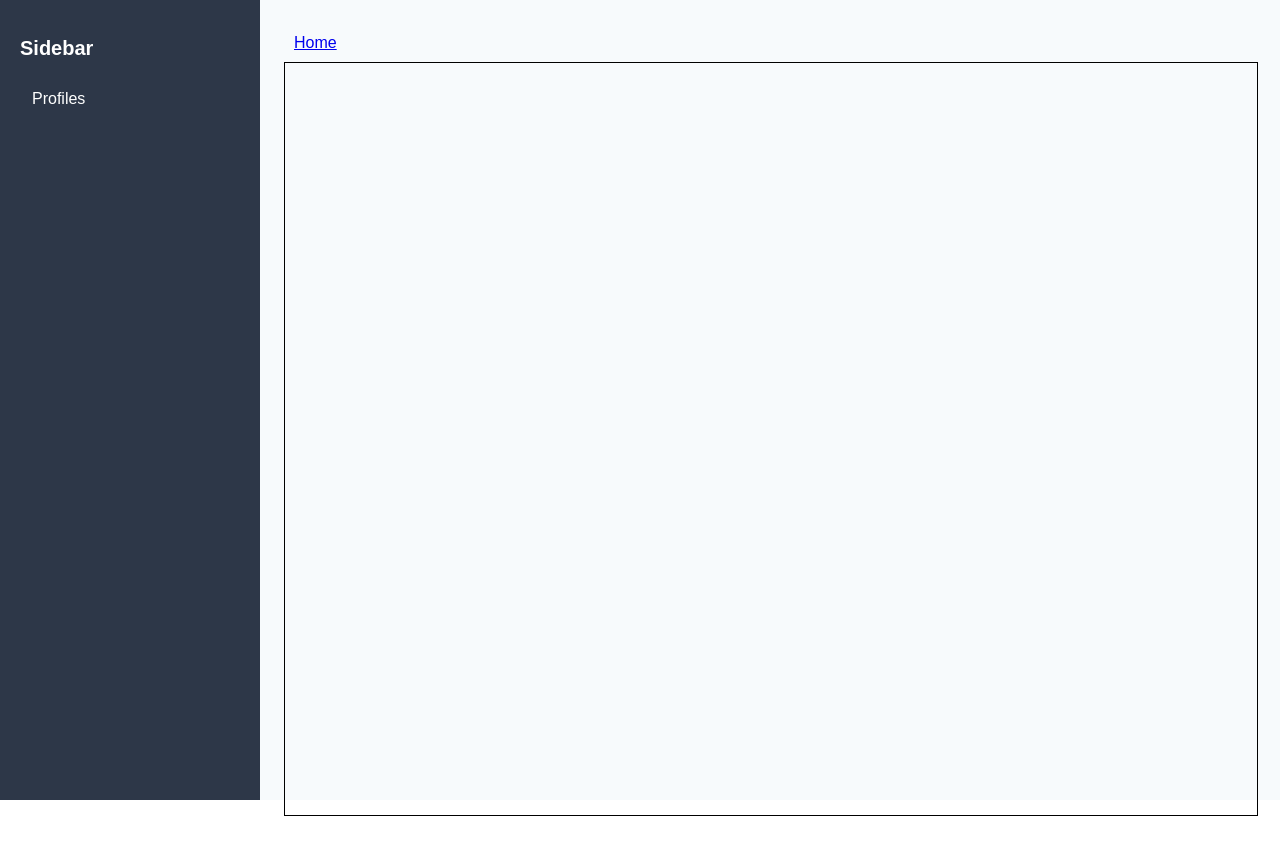
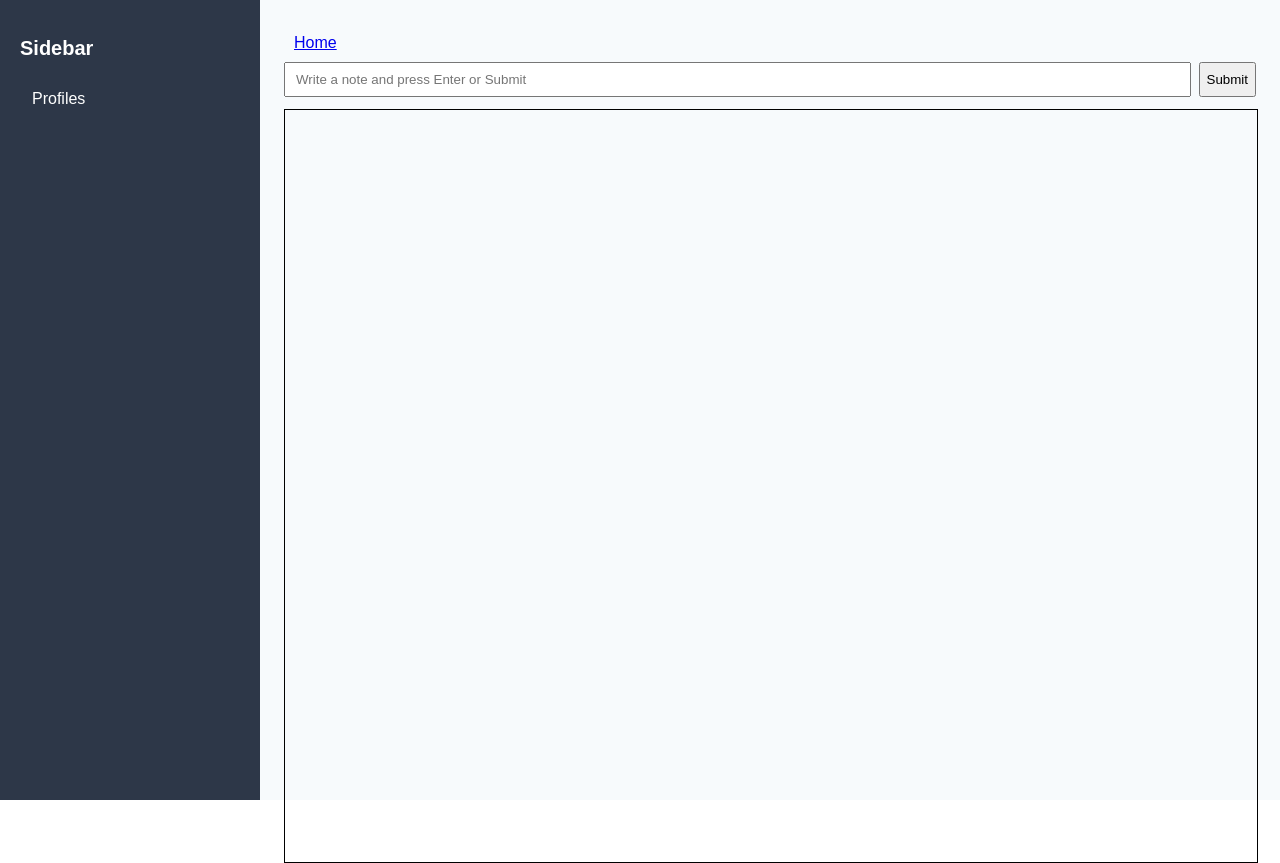
Before and after one commit to pratik123-r/react-lld, a React (Create React App) app: page / in a window 1280 px wide. Before the commit the page ends 816 px from the top, so only its background shows below. Built offline with nearby package versions, Linux system fonts and the light colour scheme.

Commit message:
react lld

```diff
--- a/src/App.js
+++ b/src/App.js
@@ -24,6 +24,7 @@ import Spairal from "./components/Spiral/Spiral.jsx";
 import CommentsConfig from "./components/Comments/Comments.jsx";
 import BishopMoves from "./components/BishopMoves/BishopMoves.js";
 import CollideCircle from "./components/CollideCircle/CollideCircle.jsx";
+import StickyNotes from "./components/StickyNotes/StickyNotes.jsx";
 
 const lightConifg = {
   red: {
@@ -110,7 +111,8 @@ function App() {
         <main className="main-content">
           <Breadcrumbs/>
           <Outlet />
-          <CollideCircle></CollideCircle>
+          <StickyNotes></StickyNotes>
+          {/* <CollideCircle></CollideCircle> */}
           {/* <BishopMoves></BishopMoves> */}
           {/* <CommentsConfig></CommentsConfig> */}
           {/* <Spairal></Spairal> */}
--- /dev/null
+++ b/src/components/StickyNotes/StickyNotes.css
@@ -0,0 +1,20 @@
+.sn-container {
+    height: 100%;
+    width: 100%;
+    position: relative;
+    border: 1px solid black;
+}
+
+.sticky-note {
+    width: 100px;
+    height: 25px;
+    padding: 12px;
+    border: 1px solid black;
+    position: absolute;
+    background-color: antiquewhite;
+    /* transform: translate(); */
+}
+
+.sticky-note:hover {
+    cursor: grabbing;
+}
--- /dev/null
+++ b/src/components/StickyNotes/StickyNotes.jsx
@@ -0,0 +1,124 @@
+import React, { useRef, useState, useCallback } from "react";
+import "./StickyNotes.css";
+
+export default function StickyNotes() {
+  const [stickyNotes, setStickyNotes] = useState([]);
+  const inputRef = useRef("");
+  const dragOffset = useRef({ x: 0, y: 0 });
+
+  const onAddNote = useCallback(() => {
+    if (!inputRef.current) return;
+
+    const raw = inputRef.current.value;
+    const noteVal = (raw || "").trim();
+
+    if (!noteVal) {
+      inputRef.current.value = "";
+      inputRef.current.focus();
+      return;
+    }
+
+    const id = Date.now() + Math.floor(Math.random() * 1000);
+
+    setStickyNotes((prev) => [
+      ...prev,
+      {
+        id,
+        x: 0,
+        y: 0,
+        note: noteVal,
+        zindex: prev.length + 1,
+      },
+    ]);
+
+    inputRef.current.value = "";
+    inputRef.current.focus();
+  }, []);
+
+  const onKeyDown = useCallback(
+    (e) => {
+      if (e.key === "Enter") {
+        e.preventDefault();
+        onAddNote();
+      }
+    },
+    [onAddNote]
+  );
+
+  function handleOnDrop(e) {
+    e.preventDefault();
+    const draggedId = e.dataTransfer.getData("text/plain");
+    const containers = document.getElementsByClassName("sn-container");
+    if (containers.length === 0) return;
+
+    const container = containers[0]; // first element with this class
+    const rect = container.getBoundingClientRect();
+    const x = e.clientX - rect.left - dragOffset.current.x;
+    const y = e.clientY - rect.top - dragOffset.current.y;
+    let newNotes = stickyNotes.map((value) => {
+      if (value.id == draggedId) {
+        return {
+          ...value,
+          x: x,
+          y: y,
+        };
+      }
+      return value;
+    });
+    setStickyNotes(newNotes);
+  }
+  function handleDragOver(e) {
+    e.preventDefault();
+  }
+  function handleDragStart(e) {
+    const id = e.target.dataset.id;
+
+    e.dataTransfer.setData("text/plain", id);
+    const note = stickyNotes.find((n) => n.id == id);
+    console.log(e.clientX - note.x , e.clientY - note.y);
+    const containers = document.getElementsByClassName("sn-container");
+    if (containers.length === 0) return;
+
+    const container = containers[0]; // first element with this class
+    const rect = container.getBoundingClientRect();
+    dragOffset.current = {
+      x: e.clientX -  rect.left - note.x,
+      y: e.clientY - rect.top - note.y,
+    };
+  }
+
+  return (
+    <>
+      <div style={{ display: "flex", gap: 8, marginBottom: 12 }}>
+        <input
+          type="text"
+          ref={inputRef}
+          placeholder="Write a note and press Enter or Submit"
+          onKeyDown={onKeyDown}
+          aria-label="New sticky note"
+          style={{ flex: 1, padding: "8px 10px" }}
+        />
+        <button onClick={onAddNote}>Submit</button>
+      </div>
+
+      <div
+        onDragOver={handleDragOver}
+        onDrop={handleOnDrop}
+        className="sn-container"
+      >
+        {stickyNotes.map((value) => (
+          <div
+            onDragStart={handleDragStart}
+            draggable
+            className="sticky-note"
+            data-id={value.id}
+            style={{ left: value.x + "px", top: value.y + "px" }}
+            key={value.id}
+          >
+            {value.note}
+          </div>
+        ))}
+      </div>
+    </>
+  );
+}
```
